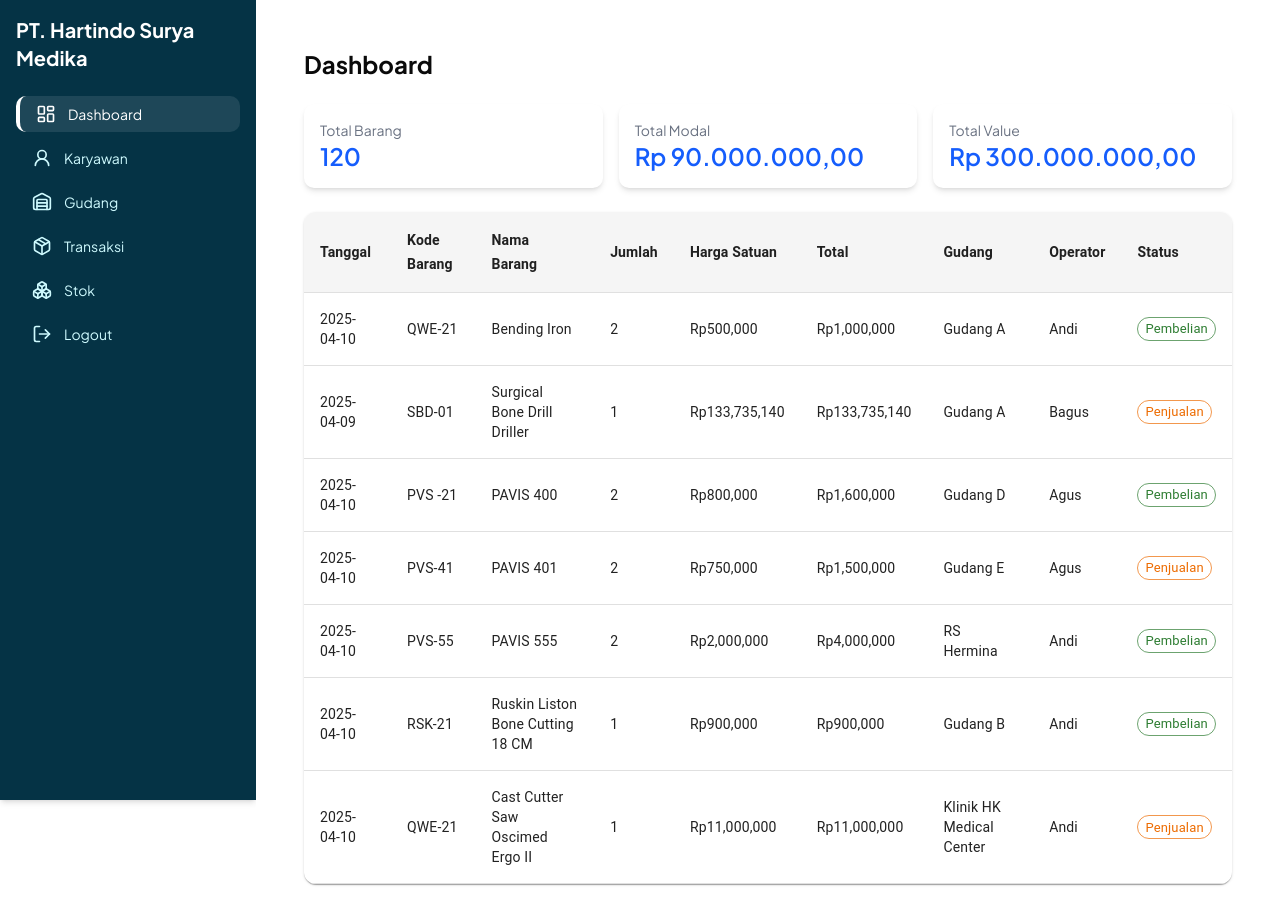
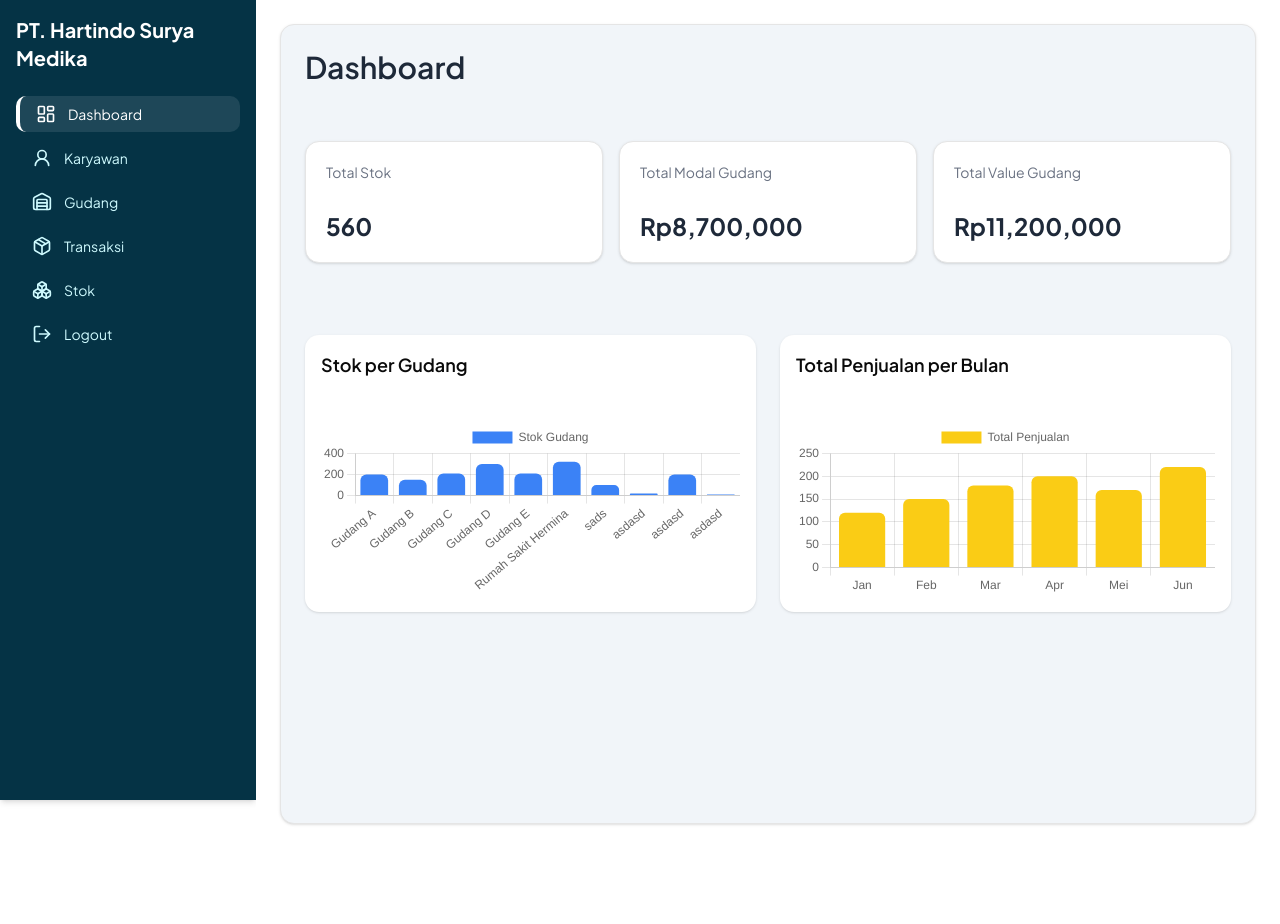
Before and after one commit to novalnabihan/SCM-SuryaMedika, a Next.js app: page /dashboard in a window 1280 px wide. Shown: the top 924 px of the page. After the commit the page ends 848 px from the top, so only its background shows below. Built offline with nearby package versions, Linux system fonts and the light colour scheme.

Commit message:
feat: added chart on "dashboard" page

```diff
--- /dev/null
+++ b/app/components/chartsection.jsx
@@ -0,0 +1,52 @@
+import { Bar } from "react-chartjs-2";
+import { Chart as ChartJS, CategoryScale, LinearScale, BarElement, Title, Tooltip, Legend } from "chart.js";
+
+ChartJS.register(CategoryScale, LinearScale, BarElement, Title, Tooltip, Legend);
+
+export default function ChartSection() {
+    const dataStokGudang = {
+        labels: ['Gudang A', 'Gudang B', 'Gudang C', 'Gudang D','Gudang E', 'Rumah Sakit Hermina', 'sads', 'asdasd', 'asdasd', 'asdasd' ],
+        datasets: [
+          {
+            label: 'Stok Gudang',
+            data: [200, 150, 210, 300, 210, 321,100, 20, 200, 10],
+            backgroundColor: '#3B82F6', // biru
+            borderRadius: 6,
+          },
+        ],
+      };
+
+  const dataPenjualanBulanan = {
+    labels: ["Jan", "Feb", "Mar", "Apr", "Mei", "Jun"],
+    datasets: [
+      {
+        label: "Total Penjualan",
+        data: [120, 150, 180, 200, 170, 220],
+        backgroundColor: "#facc15", // kuning
+        borderRadius : 6,
+      },
+    ],
+  };
+
+  const options = {
+    responsive: true,
+    plugins: {
+      legend: { position: "top" },
+      title: { display: true },
+    },
+  };
+
+  return (
+    <div className="grid grid-cols-1 md:grid-cols-2 gap-6 my-6">
+      <div className="bg-white p-4 rounded-xl shadow">
+        <h2 className="text-lg font-semibold mb-2">Stok per Gudang</h2>
+        <Bar data={dataStokGudang} options={options} />
+      </div>
+
+      <div className="bg-white p-4 rounded-xl shadow">
+        <h2 className="text-lg font-semibold mb-2">Total Penjualan per Bulan</h2>
+        <Bar data={dataPenjualanBulanan} options={options} />
+      </div>
+    </div>
+  );
+}
--- a/app/dashboard/page.js
+++ b/app/dashboard/page.js
@@ -1,31 +1,87 @@
-import StatsCard from "@/app/components/cards/StatsCard";
-import TransaksiTable from "@/app/components/tables/TransaksiTable";
+'use client';
 
-export default function Dashboard() {
+import { Card } from "@/app/components/ui/card";
+import { Bar } from 'react-chartjs-2';
+import {
+  Chart as ChartJS,
+  CategoryScale,
+  LinearScale,
+  BarElement,
+  Title,
+  Tooltip,
+  Legend,
+} from 'chart.js';
+import ChartSection from "@/app/components/chartsection";
+
+
+// Registrasi Chart.js
+ChartJS.register(
+  CategoryScale,
+  LinearScale,
+  BarElement,
+  Title,
+  Tooltip,
+  Legend
+);
+
+export default function DashboardPage() {
+  const chartData = {
+    labels: ['Gudang A', 'Gudang B', 'Gudang C', 'Gudang D','Gudang E', 'Rumah Sakit Hermina', 'sads', 'asdasd', 'asdasd', 'asdasd' ],
+    datasets: [
+      {
+        label: 'Stok Gudang',
+        data: [200, 150, 210, 300, 210, 321,100, 20, 200, 10],
+        backgroundColor: '#3B82F6', // biru
+        borderRadius: 6,
+      },
+    ],
+  };
+
+  const options = {
+    responsive: true,
+    plugins: {
+      legend: {
+        display: false,
+      },
+      title: {
+        display: false,
+      },
+    },
+    scales: {
+      y: {
+        beginAtZero: true,
+        ticks: {
+          stepSize: 50,
+        },
+      },
+    },
+  };
+
   return (
-    <main className="p-6 space-y-6">
-      <h1 className="text-2xl font-bold">Dashboard</h1>
-
-      {/* Cards */}
-      <div className="grid grid-cols-1 sm:grid-cols-2 lg:grid-cols-3 gap-4">
-      <StatsCard title="Total Barang" value={120} />
-<StatsCard title="Total Modal" value={(90000000).toLocaleString('id-ID', { style: 'currency', currency: 'IDR' })} />
-<StatsCard title="Total Value" value={(300000000).toLocaleString('id-ID', { style: 'currency', currency: 'IDR' })} />
-{/* <StatsCard title="Total Transaksi" value={45} /> */}
-
+    <Card className="p-6 bg-slate-100 min-h-screen">
+      <div className="mb-8">
+        <h1 className="text-3xl font-semibold text-gray-800">Dashboard</h1>
       </div>
 
-      {/* Charts */}
-      {/* <div className="grid grid-cols-1 md:grid-cols-2 gap-4">
-        <DummyChart title="Barang Masuk per Bulan" />
-        <DummyChart title="Jenis Transaksi" />
-      </div> */}
+      {/* Info Cards */}
+      <div className="grid grid-cols-1 md:grid-cols-3 gap-4 mb-6">
+        <Card className="p-5 bg-white rounded-xl shadow-sm">
+          <p className="text-gray-500 text-sm">Total Stok</p>
+          <p className="text-2xl font-bold text-gray-800 mt-1">560</p>
+        </Card>
+        <Card className="p-5 bg-white rounded-xl shadow-sm">
+          <p className="text-gray-500 text-sm">Total Modal Gudang</p>
+          <p className="text-2xl font-bold text-gray-800 mt-1">Rp8,700,000</p>
+        </Card>
+        <Card className="p-5 bg-white rounded-xl shadow-sm">
+          <p className="text-gray-500 text-sm">Total Value Gudang</p>
+          <p className="text-2xl font-bold text-gray-800 mt-1">Rp11,200,000</p>
+        </Card>
+      </div>
 
-      {/* Tables */}
-      <div className="mt-4">
-        {/* <BarangBaruTable /> */}
-        <TransaksiTable />
-      </div>
-    </main>
+      {/* Chart */}
+
+        <ChartSection/>
+    </Card>
   );
 }
--- a/package.json
+++ b/package.json
@@ -17,11 +17,13 @@
     "@radix-ui/react-label": "^2.1.4",
     "@radix-ui/react-scroll-area": "^1.2.6",
     "@radix-ui/react-slot": "^1.2.0",
+    "chart.js": "^4.4.9",
     "class-variance-authority": "^0.7.1",
     "clsx": "^2.1.1",
     "lucide-react": "^0.503.0",
     "next": "15.3.0",
     "react": "^19.0.0",
+    "react-chartjs-2": "^5.3.0",
     "react-dom": "^19.0.0",
     "tailwind-merge": "^3.2.0",
     "tw-animate-css": "^1.2.8"
```
Also changed, not shown: 1 other file (tests, documents, lock files or other folders).
